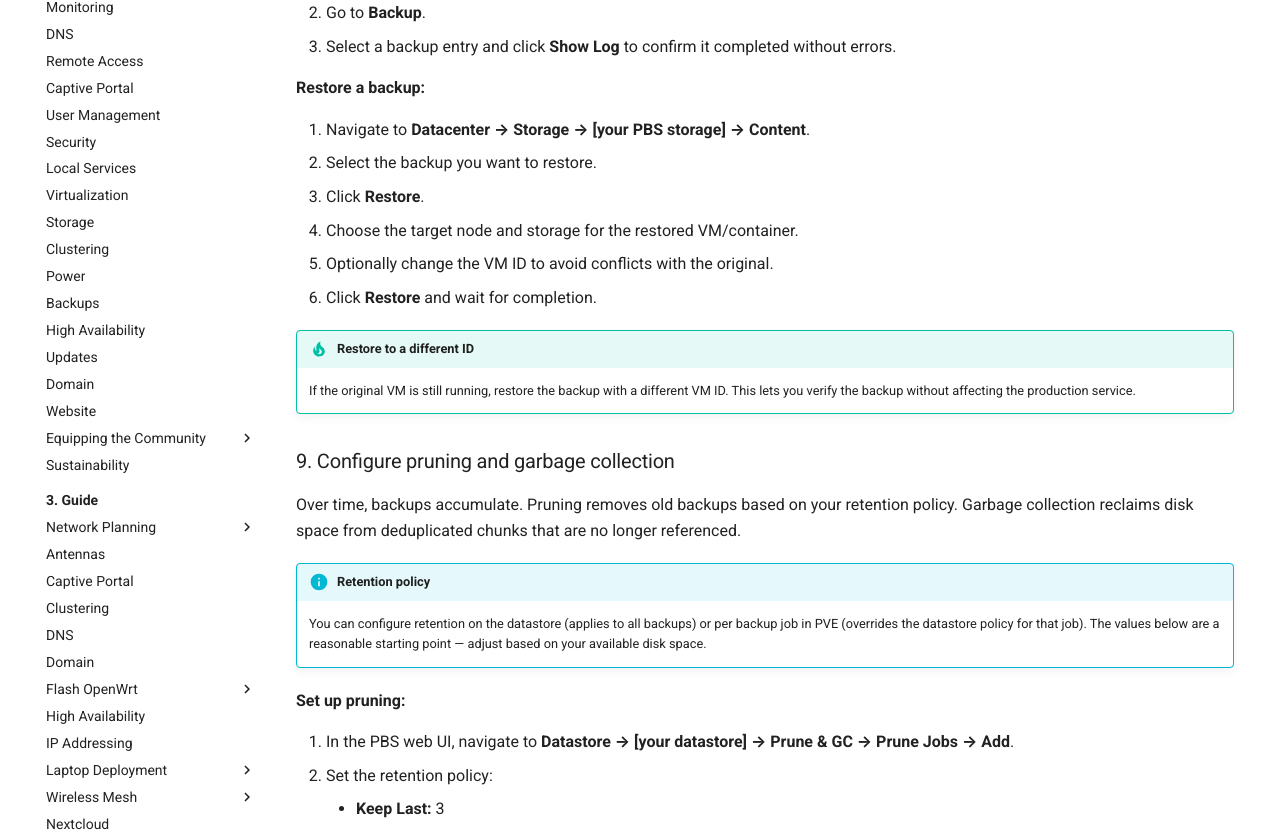
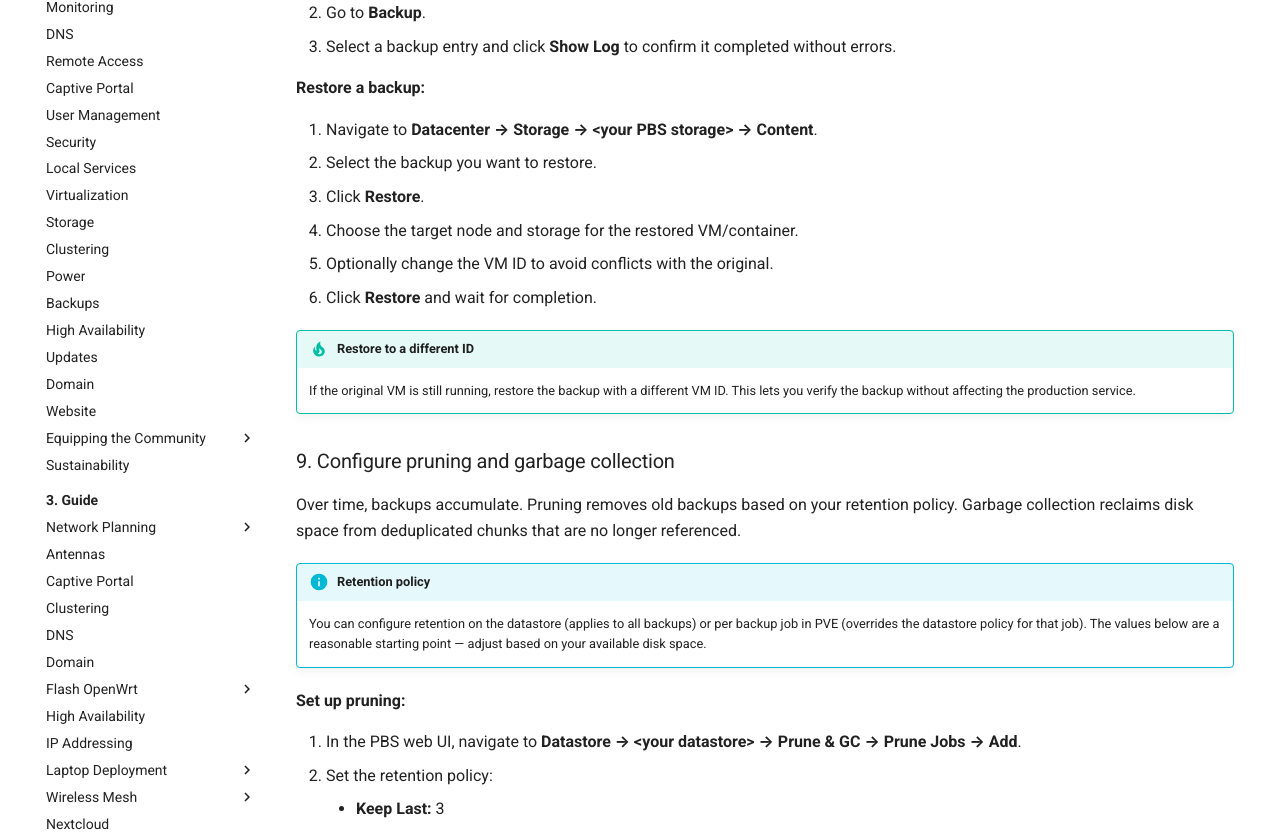
Before and after one commit to aucoop/Community-Network-Handbook, an MkDocs documentation site: the page built from docs/3-Guide/Proxmox-Backup-Server/index.md, in a window 1280 px wide and 1400 px high, scrolled down 8580 px. Shown: the part 140-974 px from the top of the window. Built offline with MkDocs 1.6.1 and Material for MkDocs 9.7.7, drawn with Linux system fonts in a browser that asks for light colours; comment, search, counter and statistics services are not loaded; some of the changed lines change nothing that is shown; some of the changed text lies outside the part shown.

Commit message:
Broken link warning solved

```diff
--- a/docs/3-Guide/Proxmox-Backup-Server/index.md
+++ b/docs/3-Guide/Proxmox-Backup-Server/index.md
@@ -212,7 +212,7 @@ On your Proxmox VE node, add the PBS as a storage backend.
     - **Datastore:** `community-backups` (must match the datastore name on PBS)
     - **Username:** `backup@pbs!pve-auto` (user + token ID)
     - **Password:** paste the API token secret
-    - **Fingerprint:** find this on the PBS web UI by navigating to **Datastore → [Your Datastore] → Show Connection Information**
+    - **Fingerprint:** find this on the PBS web UI by navigating to **Datastore → &lt;Your Datastore&gt; → Show Connection Information**
 4. Click **Add**.
 
 <figure markdown="span">
@@ -261,7 +261,7 @@ Always test that you can restore from a backup. A backup you've never tested is
 
 **Restore a backup:**
 
-1. Navigate to **Datacenter → Storage → [your PBS storage] → Content**.
+1. Navigate to **Datacenter → Storage → &lt;your PBS storage&gt; → Content**.
 2. Select the backup you want to restore.
 3. Click **Restore**.
 4. Choose the target node and storage for the restored VM/container.
@@ -280,7 +280,7 @@ Over time, backups accumulate. Pruning removes old backups based on your retenti
 
 **Set up pruning:**
 
-1. In the PBS web UI, navigate to **Datastore → [your datastore] → Prune & GC → Prune Jobs → Add**.
+1. In the PBS web UI, navigate to **Datastore → &lt;your datastore&gt; → Prune & GC → Prune Jobs → Add**.
 2. Set the retention policy:
     - **Keep Last:** 3
     - **Keep Daily:** 7
```
